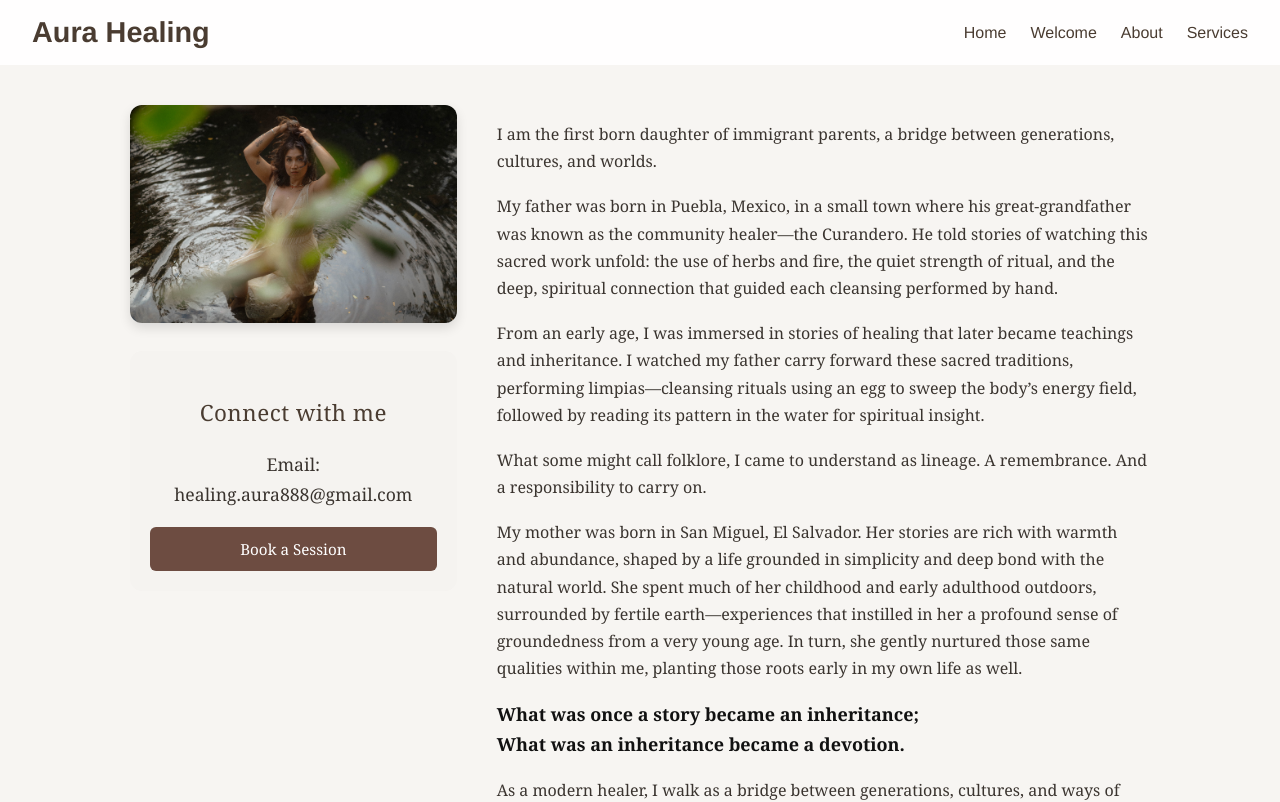
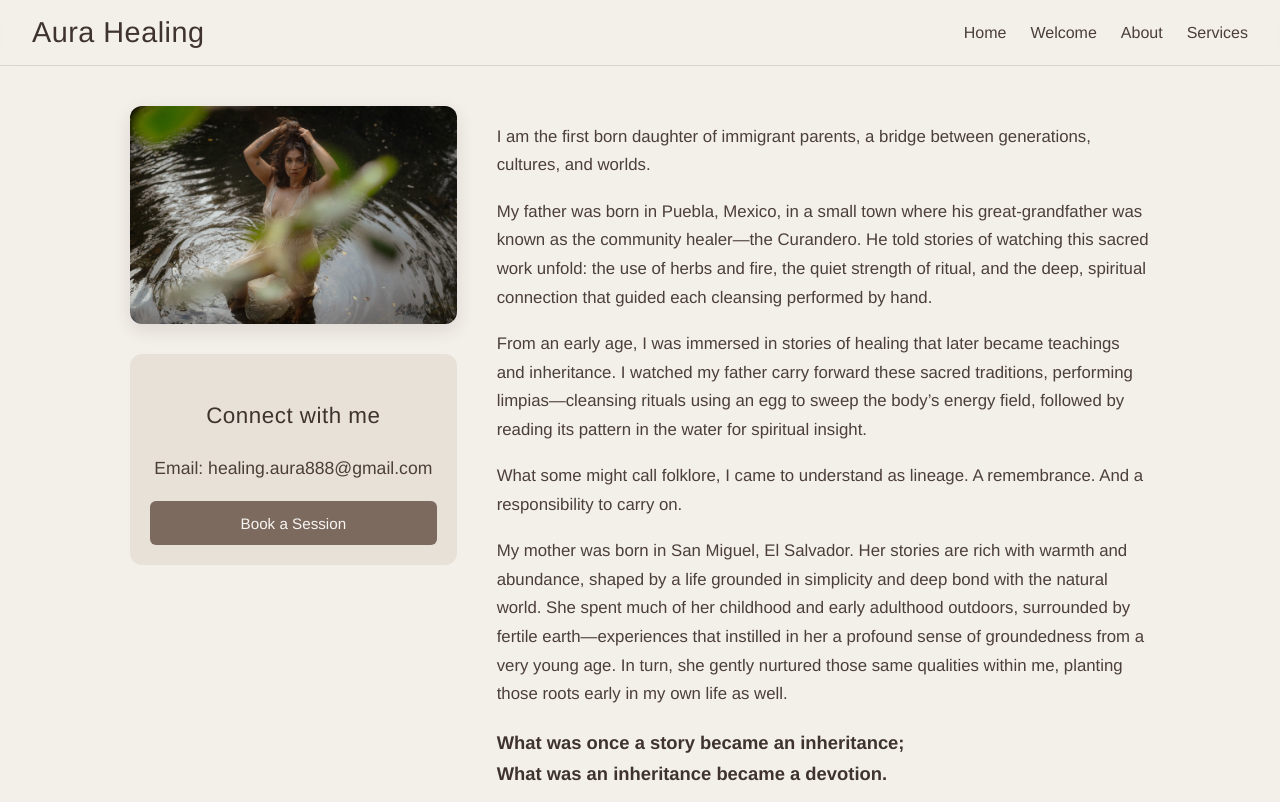
Before and after one commit to Ecanno8/aura_healing, a React (Vite) app: page /aura_healing/about in a window 1280 px wide. Shown: the top 802 px of the page. Built offline with nearby package versions, Linux system fonts and the light colour scheme.

Commit message:
earthy color scheme change

```diff
--- a/src/styles/About.css
+++ b/src/styles/About.css
@@ -2,92 +2,101 @@
     display: flex;
     flex-wrap: wrap;
     align-items: flex-start;
-    gap: 35px;
-    /* slightly larger gap for bigger image */
+    gap: 40px;
+
     max-width: 1100px;
-    /* wider container */
     margin: 0 auto;
-    padding: 25px;
-    font-family: 'Georgia', serif;
-    line-height: 1.75;
-    color: #333;
+    padding: 40px;
+
+    font-family: "Helvetica Neue", Arial, sans-serif;
+    line-height: 1.8;
+
+    color: #4b3f38;
+    background: transparent;
 }
 
+/* LEFT SIDE */
+.about-left {
+    flex: 1;
+    min-width: 300px;
+}
+
+/* IMAGE */
 .about-client-image img {
-    width: 400px;
-    /* slightly bigger image */
-    max-width: 100%;
+    width: 100%;
+    max-width: 420px;
     height: auto;
+
     border-radius: 12px;
     object-fit: cover;
-    box-shadow: 0 5px 12px rgba(0, 0, 0, 0.12);
+
+    box-shadow: 0 6px 18px rgba(63, 51, 45, 0.12);
 }
 
+/* TEXT */
 .about-client-text {
-    flex: 1;
+    flex: 2;
     min-width: 300px;
 }
 
 .about-client-text p {
     margin-bottom: 18px;
-    font-size: 16px;
+    font-size: 1.05rem;
+    color: #4b3f38;
 }
 
+/* EMPHASIS TEXT */
 .about-client-text strong {
-    font-size: 18px;
-    line-height: 1.6;
-    color: #111;
+    font-size: 1.15rem;
+    color: #3f332d;
 }
 
+/* CONTACT CARD */
+.contact-card {
+    margin-top: 20px;
+    padding: 20px;
+
+    background: #e8e1d8;
+    border-radius: 12px;
+
+    text-align: center;
+
+    color: #4b3f38;
+}
+
+.contact-card h3 {
+    color: #3f332d;
+    margin-bottom: 10px;
+}
+
+/* BOOK BUTTON (MATCHES GLOBAL SYSTEM) */
+.book-button {
+    display: inline-block;
+    margin-top: 12px;
+    padding: 10px 20px;
+
+    background: #7c6a5f;
+    color: #f7f5f2;
+
+    border-radius: 8px;
+    text-decoration: none;
+
+    transition: 0.2s ease;
+}
+
+.book-button:hover {
+    background: #5e4d45;
+}
+
+/* MOBILE */
 @media (max-width: 768px) {
     .about-client-container {
         flex-direction: column;
         align-items: center;
+        padding: 20px;
     }
 
-    .about-client-image {
-        margin-bottom: 20px;
+    .about-client-image img {
+        max-width: 100%;
     }
 }
-
-.about-client-container {
-    display: flex;
-    gap: 40px;
-    padding: 40px;
-    flex-wrap: wrap;
-}
-
-.about-left {
-    flex: 1;
-    min-width: 300px;
-}
-
-.about-client-text {
-    flex: 2;
-    min-width: 300px;
-    line-height: 1.8;
-}
-
-.about-client-image img {
-    width: 100%;
-    border-radius: 12px;
-    object-fit: cover;
-}
-
-.contact-card {
-    margin-top: 20px;
-    padding: 20px;
-    background: #f5f3f0;
-    border-radius: 12px;
-    text-align: center;
-}
-
-.book-button {
-    display: inline-block;
-    margin-top: 10px;
-    padding: 10px 20px;
-    background: #7a6c5d;
-    color: white;
-    border-radius: 8px;
-    text-decoration: none;
-}
--- a/src/styles/Home.css
+++ b/src/styles/Home.css
@@ -4,49 +4,71 @@
     padding: 0;
 }
 
+/* ---------- PARALLAX SECTIONS ---------- */
 .parallax {
     position: relative;
+
     background-attachment: fixed;
     background-position: center;
     background-repeat: no-repeat;
     background-size: cover;
+
     height: 80vh;
+
     cursor: pointer;
+
     display: flex;
     align-items: center;
     justify-content: center;
+
     transition: transform 0.3s ease;
 }
 
+/* HERO FULL HEIGHT */
+.hero {
+    height: 100vh;
+}
 
-
+/* OPTIONAL SECTION HEIGHT */
 .section {
     height: 100vh;
 }
 
-.hero {
-    height: 100vh;
+/* ---------- OVERLAY (KEY FIX) ---------- */
+.overlay {
+    background-color: rgba(243, 239, 233, 0.75);
+    color: #3f332d;
+
+    text-align: center;
+
+    padding: 2.5rem;
+
+    border-radius: 14px;
+
+    max-width: 80%;
 }
 
-.overlay {
-    background-color: rgba(0, 0, 0, 0.35);
-    color: #fff;
-    text-align: center;
-    padding: 2rem;
-    border-radius: 12px;
-}
-
+/* HERO TITLE */
 .overlay h1 {
     font-size: 3rem;
     margin-bottom: 1rem;
-    color: #f5f5f5;
+    color: #3f332d;
 }
 
+/* SECTION TITLES */
 .overlay h2 {
-    font-size: 2.5rem;
+    font-size: 2.2rem;
     margin-bottom: 0.5rem;
+    color: #3f332d;
 }
 
+/* TEXT */
 .overlay p {
     font-size: 1.2rem;
+    color: #4b3f38;
 }
+
+/* ---------- HOVER EFFECT ---------- */
+.parallax:hover {
+    transform: scale(1.01);
+}
--- a/src/styles/Navbar.css
+++ b/src/styles/Navbar.css
@@ -2,23 +2,61 @@
     display: flex;
     justify-content: space-between;
     align-items: center;
+
     padding: 1rem 2rem;
-    background: rgba(255, 255, 255, 0.9);
+
+    background: rgba(243, 239, 233, 0.85);
+    backdrop-filter: blur(10px);
+    -webkit-backdrop-filter: blur(10px);
+
+    border-bottom: 1px solid rgba(124, 106, 95, 0.2);
+
     position: sticky;
     top: 0;
     z-index: 10;
 }
 
+/* BRAND */
 .navbar .brand {
     font-size: 1.8rem;
-    font-weight: bold;
-    color: #4a3c31;
+    font-weight: 500;
+    color: #3f332d;
     text-decoration: none;
+    letter-spacing: 0.5px;
 }
 
+/* LINKS */
 .navbar .nav-links a {
     margin-left: 1.5rem;
     text-decoration: none;
-    color: #4a3c31;
+
+    color: #4b3f38;
     font-weight: 500;
+
+    position: relative;
+    transition: 0.2s ease;
 }
+
+/* HOVER STATE */
+.navbar .nav-links a:hover {
+    color: #7c6a5f;
+}
+
+/* SUBTLE UNDERLINE ANIMATION */
+.navbar .nav-links a::after {
+    content: "";
+    position: absolute;
+    left: 0;
+    bottom: -4px;
+
+    width: 0%;
+    height: 1px;
+
+    background: #7c6a5f;
+
+    transition: width 0.25s ease;
+}
+
+.navbar .nav-links a:hover::after {
+    width: 100%;
+}
--- a/src/styles/Services.css
+++ b/src/styles/Services.css
@@ -3,17 +3,18 @@
     margin: 0 auto;
     padding: 2rem;
     font-family: 'Helvetica Neue', sans-serif;
-    color: #222;
+    color: #4b3f38;
+    background: #f3efe9;
 }
 
+/* HEADER */
 .services-page h1 {
     text-align: center;
     margin-bottom: 2rem;
     font-size: 2.5rem;
-    color: #4a3c31;
+    color: #3f332d;
 }
 
-/* HEADER */
 .services-header {
     text-align: center;
     margin-bottom: 2rem;
@@ -23,6 +24,7 @@
     margin-top: 10px;
     opacity: 0.8;
     font-size: 1rem;
+    color: #6b5f57;
 }
 
 /* GRID */
@@ -38,6 +40,8 @@
     display: flex;
     flex-direction: column;
     overflow: hidden;
+    background: #e8e1d8;
+    border-radius: 8px;
 }
 
 /* IMAGE */
@@ -59,11 +63,12 @@
 
 .service-content h2 {
     margin: 0.5rem 0;
-    color: #6d4c41;
+    color: #4a3c31;
 }
 
 .service-content .price {
     font-weight: bold;
+    color: #4b3f38;
 }
 
 /* BUTTON ROW */
@@ -74,7 +79,7 @@
     align-items: stretch;
 }
 
-/* 🔥 FINAL BUTTON RESET (BULLETPROOF) */
+/* BUTTON RESET */
 .book-button,
 .desc-button {
     flex: 1;
@@ -89,7 +94,6 @@
     box-sizing: border-box;
 
     padding: 0;
-    /* IMPORTANT: removes mismatch */
     margin: 0;
 
     font-size: 0.95rem;
@@ -102,7 +106,6 @@
 
     transition: all 0.2s ease;
 
-    /* 🔥 KILLS DEFAULT BROWSER STYLING DIFFERENCES */
     appearance: none;
     -webkit-appearance: none;
     -moz-appearance: none;
@@ -110,33 +113,34 @@
     font-family: inherit;
 }
 
-/* BOOK BUTTON */
+/* BOOK BUTTON (PRIMARY ACCENT) */
 .book-button {
-    background-color: #6d4c41;
-    color: white;
+    background-color: #7c6a5f;
+    color: #f7f5f2;
     border: none;
 }
 
 .book-button:hover {
-    background-color: #4a3c31;
+    background-color: #5e4d45;
 }
 
-/* READ MORE BUTTON */
+/* DESC BUTTON (OUTLINE STYLE) */
 .desc-button {
     background-color: transparent;
-    border: 1px solid #6d4c41;
-    color: #6d4c41;
+    border: 1px solid #7c6a5f;
+    color: #7c6a5f;
 }
 
 .desc-button:hover {
-    background-color: #6d4c41;
-    color: white;
+    background-color: #7c6a5f;
+    color: #f7f5f2;
 }
 
 /* DESCRIPTION */
 .description {
     line-height: 1.5;
     margin-top: 0.5rem;
+    color: #4b3f38;
 }
 
 /* MOBILE */
--- a/src/styles/Welcome.css
+++ b/src/styles/Welcome.css
@@ -2,62 +2,85 @@
     padding: 6rem 2rem;
     display: flex;
     justify-content: center;
-    background: linear-gradient(to bottom, #faf7f2, #f3eee7);
+
+    background: #f3efe9;
+
     font-family: "Helvetica Neue", sans-serif;
 }
 
+/* MAIN CONTAINER */
 .welcome-container {
     max-width: 750px;
     width: 100%;
-    color: #2c2c2c;
+
+    color: #4b3f38;
+
     padding: 3rem 2.5rem;
-    background: rgba(255, 255, 255, 0.7);
-    backdrop-filter: blur(6px);
+
+    background: #e8e1d8;
+
     border-radius: 16px;
-    box-shadow: 0 10px 30px rgba(0, 0, 0, 0.08);
+
+    box-shadow: 0 10px 30px rgba(63, 51, 45, 0.10);
 }
 
-/* Title */
+/* TITLE */
 .welcome-container h1 {
     text-align: center;
     margin-bottom: 2.5rem;
-    color: #4a3c31;
+
+    color: #3f332d;
+
     font-size: 2.4rem;
     letter-spacing: 1px;
 }
 
-/* Paragraph styling */
+/* PARAGRAPHS */
 .welcome-container p {
     margin-bottom: 1.4rem;
+
     font-size: 1.1rem;
     line-height: 1.9;
-    color: #3a3a3a;
+
+    color: #4b3f38;
 }
 
-/* Strong emphasis lines */
+/* EMPHASIS */
 .welcome-container strong {
     display: block;
     text-align: center;
+
     font-size: 1.2rem;
-    color: #4a3c31;
+
+    color: #3f332d;
+
     margin: 1.2rem 0;
+
     letter-spacing: 0.5px;
 }
 
-/* Signature */
+/* SIGNATURE */
 .welcome-container p:last-child {
     text-align: center;
     margin-top: 2rem;
+
     font-style: italic;
-    color: #5a4a3f;
+
+    color: #6b5f57;
 }
 
+/* IMAGE */
 .welcome-image {
     width: 100%;
     max-width: 520px;
+
     display: block;
+
     margin: 1.5rem auto 2.5rem auto;
+
     border-radius: 18px;
-    box-shadow: 0 12px 35px rgba(0, 0, 0, 0.12);
+
+    box-shadow: 0 12px 35px rgba(63, 51, 45, 0.12);
+
     object-fit: cover;
 }
--- a/src/styles/global.css
+++ b/src/styles/global.css
@@ -6,8 +6,8 @@
 body {
     margin: 0;
     font-family: "Helvetica Neue", Arial, sans-serif;
-    background: #f7f5f2;
-    color: #2f2a26;
+    background: #f3efe9;
+    color: #4b3f38;
 }
 
 /* ---------- Typography ---------- */
@@ -16,7 +16,7 @@ h2,
 h3 {
     font-weight: 500;
     letter-spacing: 0.5px;
-    color: #4a3c31;
+    color: #3f332d;
 }
 
 h1 {
@@ -37,7 +37,7 @@ h3 {
 p {
     font-size: 1.1rem;
     line-height: 1.7;
-    color: #3a342f;
+    color: #4b3f38;
 }
 
 /* ---------- Layout spacing ---------- */
@@ -45,6 +45,12 @@ p {
     padding: 4rem 1.5rem;
 }
 
+/* Soft elevated sections */
+.section-alt {
+    background: #e8e1d8;
+}
+
+/* ---------- Container ---------- */
 .container {
     max-width: 1000px;
     margin: 0 auto;
@@ -52,10 +58,12 @@ p {
 
 /* ---------- Links ---------- */
 a {
-    color: #6d4c41;
+    color: #7c6a5f;
     text-decoration: none;
+    transition: 0.2s ease;
 }
 
 a:hover {
+    color: #5e4d45;
     text-decoration: underline;
 }
```
